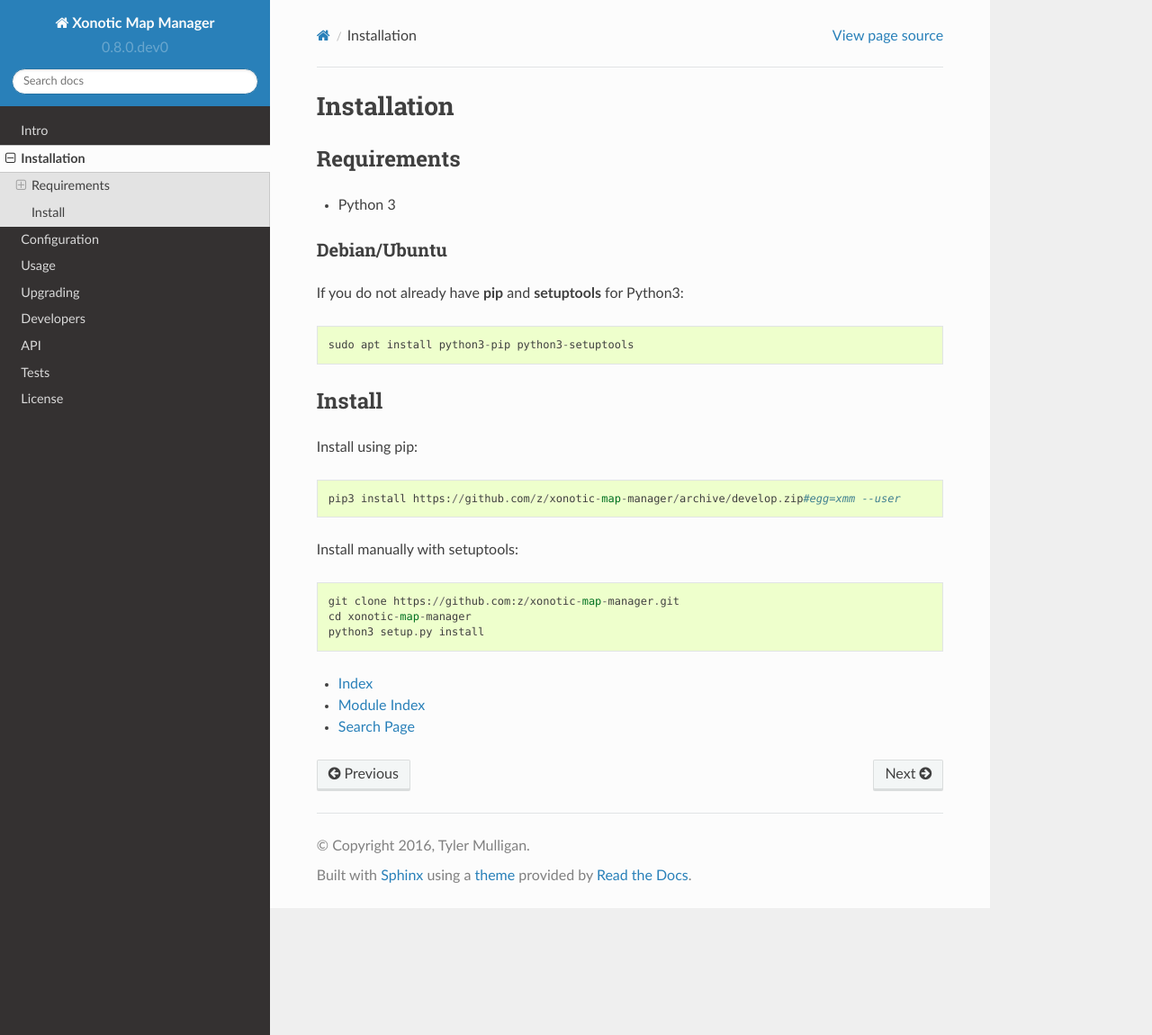
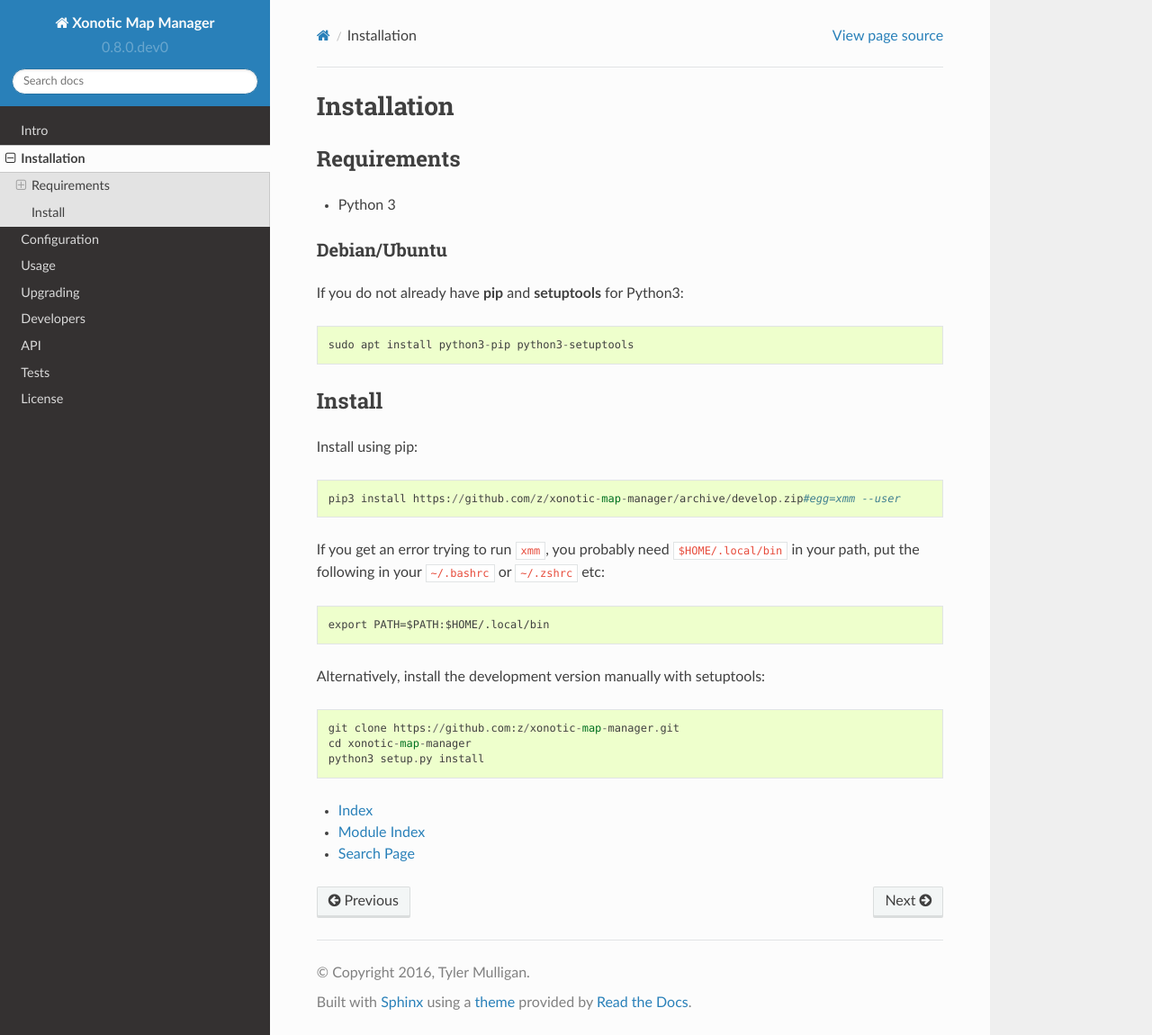
Before and after one commit to z/xonotic-map-manager, a Sphinx documentation site: the page built from docs/installation.rst, in a window 1280 px wide and 1150 px high. Shown: the whole window at 90% size. Built offline with Sphinx 7.4.7 and the Read the Docs theme 2.0.0, drawn with Linux system fonts in a browser that asks for light colours.

Commit message:
update with information about path

```diff
--- a/docs/installation.rst
+++ b/docs/installation.rst
@@ -21,7 +21,11 @@
 
     pip3 install https://github.com/z/xonotic-map-manager/archive/develop.zip#egg=xmm --user
 
-Install manually with setuptools::
+If you get an error trying to run ``xmm``, you probably need ``$HOME/.local/bin`` in your path, put the following in your ``~/.bashrc`` or ``~/.zshrc`` etc::
+
+    export PATH=$PATH:$HOME/.local/bin
+
+Alternatively, install the development version manually with setuptools::
 
    git clone https://github.com:z/xonotic-map-manager.git
    cd xonotic-map-manager
```
